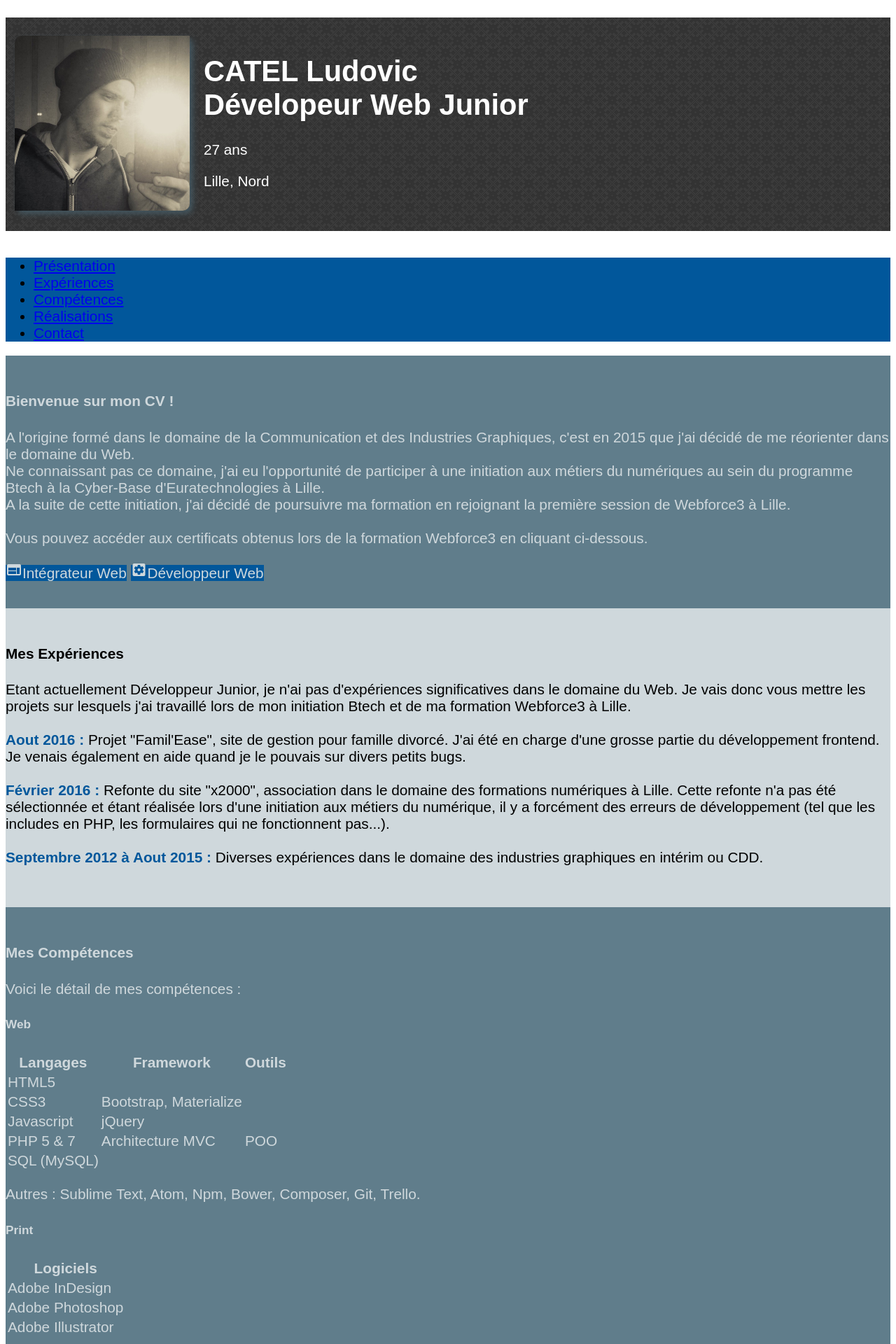
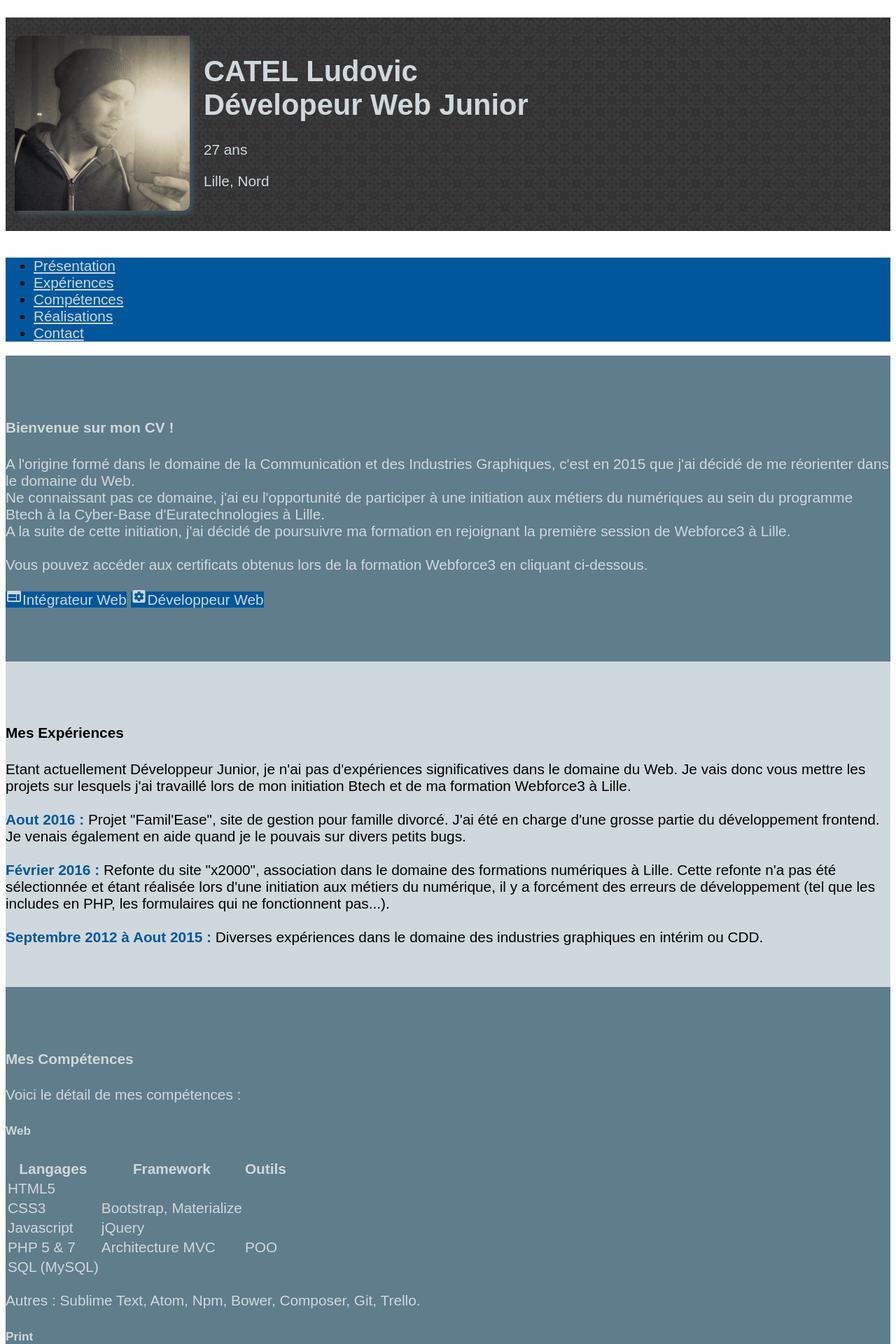
Before and after one commit to ArkoRoom/CV_Materialize, a PHP site: page / in a window 1280 px wide. Shown: the top 1920 px of the page at 70% size. Run offline with PHP 8.4, Linux system fonts and the light colour scheme; some libraries are stand-ins or nearby versions; some web fonts are replaced.

Commit message:
test nav

```diff
--- a/index.php
+++ b/index.php
@@ -36,23 +36,21 @@
         </div>
       </div>
 
-      <nav>
-        <div class="nav-wrapper">
-          <ul class="left hide-on-med-and-down">
-            <li><a href="#">Présentation</a></li>
-            <li><a href="#">Expériences</a></li>
-            <li class="active"><a href="#">Compétences</a></li>
-            <li><a href="#">Réalisations</a></li>
-            <li><a href="#">Contact</a></li>
-          </ul>
-        </div>
-      </nav>
+      <div class="nav-wrapper">
+        <ul class="left hide-on-med-and-down tabs">
+          <li class="tab"><a href="#presentation">Présentation</a></li>
+          <li class="tab"><a href="#experiences">Expériences</a></li>
+          <li class="tab"><a href="#competences">Compétences</a></li>
+          <li class="tab"><a href="#creation">Réalisations</a></li>
+          <li class="tab"><a href="#contact">Contact</a></li>
+        </ul>
+      </div>
     </div>
     <!-- /Container-fluid  HEADER -->
 
     <div class="container-fluid" id="container">
       <!-- Présentation -->
-      <div class="row" id="presentation">
+      <div class="row presentation" id="presentation">
         <div class="col s6 offset-s3">
           <h4>Bienvenue sur mon CV !</h4>
           <p>
@@ -70,7 +68,7 @@
       <!-- /Présentation -->
 
       <!-- Expériences -->
-      <div class="row" id="experiences">
+      <div class="row experiences" id="experiences">
         <div class="col s6 offset-s3">
           <h4>Mes Expériences</h4>
           <p>
@@ -91,7 +89,7 @@
       <!-- /Expériences -->
 
       <!-- Compétences -->
-      <div class="row" id="competences">
+      <div class="row competences" id="competences">
         <div class="col s6 offset-s3">
           <h4>Mes Compétences</h4>
           <p>
@@ -168,7 +166,7 @@
       <!-- /Compétences -->
 
       <!-- Création -->
-      <div class="row" id="creation">
+      <div class="row creation" id="creation">
         <div class="col s6 offset-s3">
           <h4>Mes Créations</h4>
           <ul class="collapsible" data-collapsible="expandable">
@@ -190,7 +188,7 @@
       <!-- /Création -->
 
       <!-- Contact -->
-      <div class="row" id="contact">
+      <div class="row contact" id="contact">
         <div class="col s6 offset-s3">
           <h4>Me Contacter</h4>
           <p>
--- a/public/css/style.css
+++ b/public/css/style.css
@@ -6,7 +6,7 @@ body{
   display: inline-block;
   vertical-align: top;
   padding-left: 20px;
-  color: #ffffff;
+  color: #cfd8dc;
 }
 .img-header img{
   position: relative;
@@ -33,8 +33,18 @@ body{
 
 /***** Nav *****/
 
-nav{
+.tabs{
   background-color: #01579b;
+}
+.tabs .tab a:hover, .tabs .tab a.active{
+  background-color: transparent;
+  color: #ffffff;
+}
+.tabs .tab a{
+  color: #cfd8dc;
+}
+.tabs .indicator{
+  background-color: #ffffff;
 }
 
 /***** Présentation *****/
@@ -42,15 +52,15 @@ nav{
 #presentation{
   background-color: #607d8b;
   color: #cfd8dc;
-  padding-top: 2%;
-  padding-bottom: 3%;
+  padding-top: 5%;
+  padding-bottom: 6%;
 }
 
 /***** Expériences *****/
 
 #experiences{
   background-color: #cfd8dc;
-  padding-top: 2%;
+  padding-top: 5%;
   padding-bottom: 3%;
 }
 #experiences span{
@@ -63,7 +73,7 @@ nav{
 #competences{
   background-color: #607d8b;
   color: #cfd8dc;
-  padding-top: 2%;
+  padding-top: 5%;
   padding-bottom: 3%;
 }
 table.highlight>tbody>tr:hover{
@@ -74,8 +84,8 @@ table.highlight>tbody>tr:hover{
 
 #creation{
   background-color: #cfd8dc;
-  padding-top: 2%;
-  padding-bottom: 3%;
+  padding-top: 5%;
+  padding-bottom: 9%;
 }
 .collapsible-body{
   background-color: #ffffff;
@@ -89,7 +99,7 @@ table.highlight>tbody>tr:hover{
 #contact{
   background-color: #607d8b;
   color: #cfd8dc;
-  padding-top: 2%;
+  padding-top: 5%;
   padding-bottom: 3%;
 }
 #form-contact {
--- a/public/js/script.js
+++ b/public/js/script.js
@@ -1,3 +1,3 @@
-$(function () {
-
-});
+$(document).ready(function(){
+    $('ul.tabs').tabs('select_tab', 'tab_id');
+  });
```
